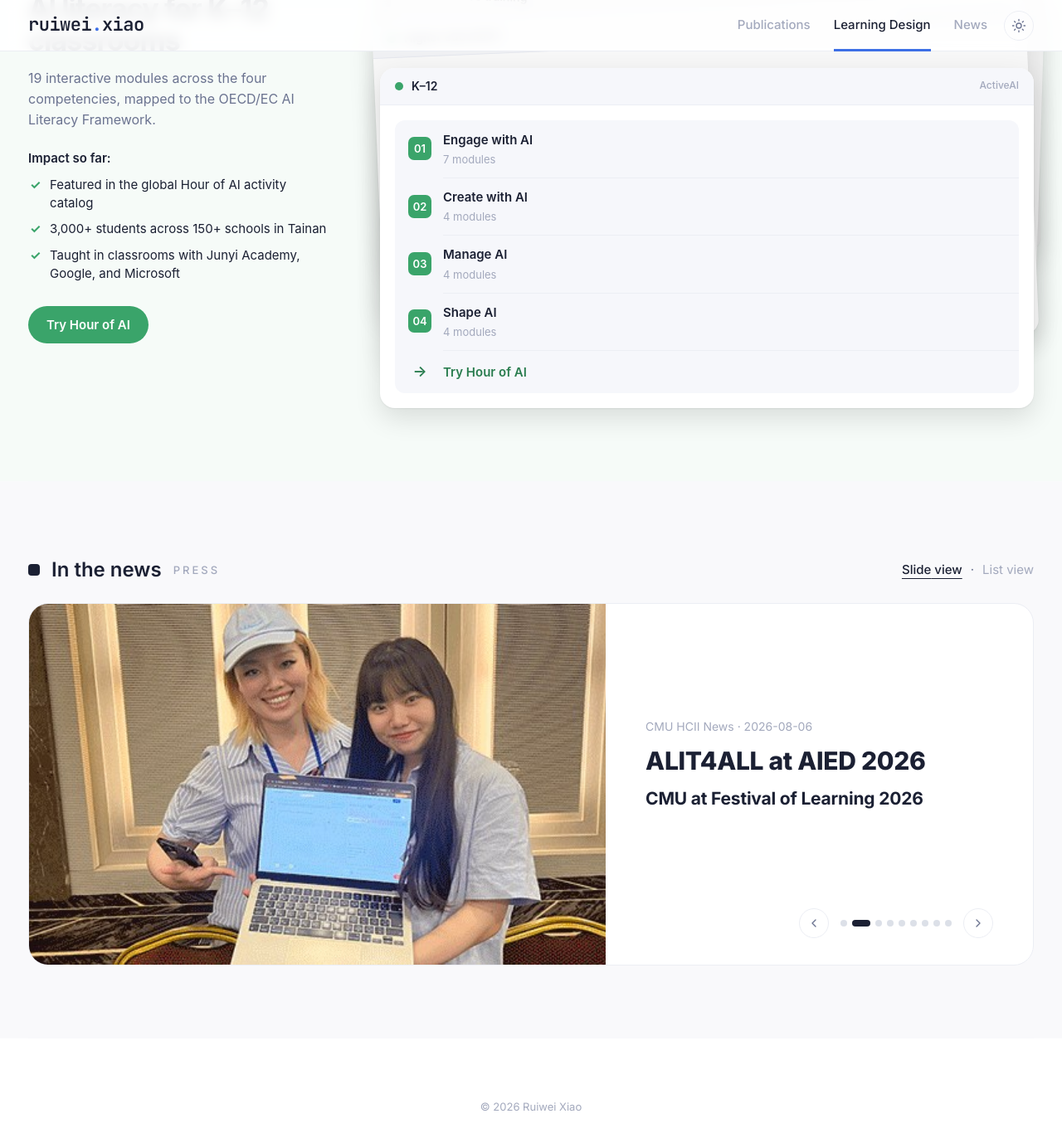
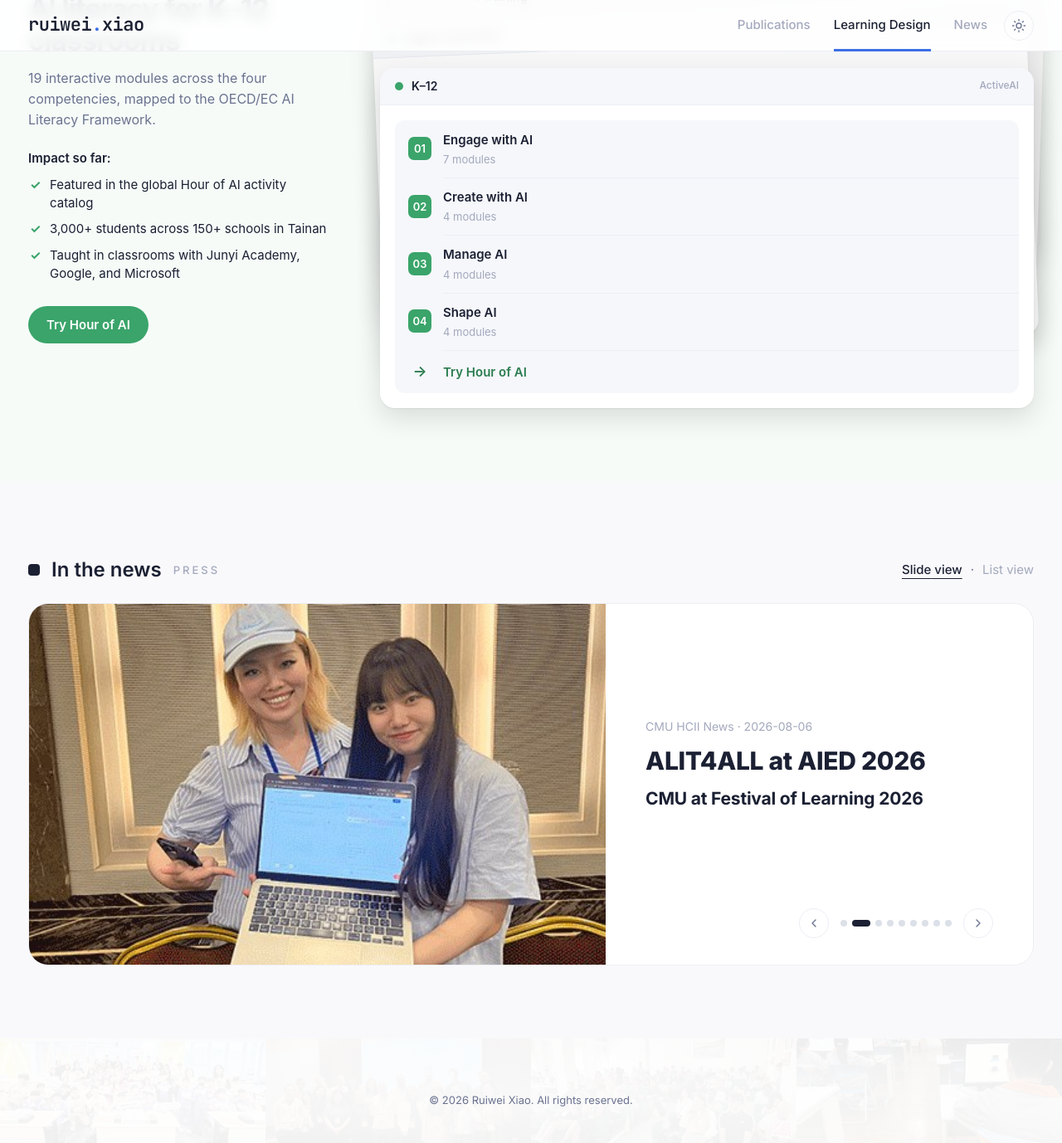
Before and after one commit to ruiwei-xiao/ruiwei-xiao.github.io, a Jekyll site: the page built from index.html, in a window 1280 px wide and 1400 px high, scrolled down 2935 px. Shown: the top 1378 px of the window at 83% size. Built offline with Jekyll 4.4.1, drawn with Linux system fonts in a browser that asks for light colours.

Commit message:
Give footer the hero photo wall and add All rights reserved
Co-Authored-By: Claude Opus 5.5 <noreply@anthropic.com>

```diff
--- a/_layouts/default.html
+++ b/_layouts/default.html
@@ -55,7 +55,16 @@
   <script>try { if (sessionStorage.getItem('uc-peek')) document.documentElement.classList.add('uc-off'); } catch (e) {}</script>
   {% endif %}
 
-  <footer>© {{ site.time | date: '%Y' }} Ruiwei Xiao</footer>
+  <!-- 页脚：和首屏一样的照片墙 + 蒙版（这里排成一行） -->
+  <footer>
+    <div class="hero-wall foot-wall" aria-hidden="true">
+      <img src="{{ '/assets/img/wall/hour-of-ai.jpg' | relative_url }}" alt="" loading="lazy">
+      <img src="{{ '/assets/img/wall/alit4all-group.jpg' | relative_url }}" alt="" loading="lazy">
+      <img src="{{ '/assets/img/wall/aied-talk.jpg' | relative_url }}" alt="" loading="lazy">
+      <img src="{{ '/assets/img/wall/classroom.jpg' | relative_url }}" alt="" loading="lazy">
+    </div>
+    © {{ site.time | date: '%Y' }} Ruiwei Xiao. All rights reserved.
+  </footer>
 
   <script src="{{ '/assets/js/site.js' | relative_url }}?v={{ site.time | date: '%s' }}"></script>
 </body>
--- a/assets/css/style.css
+++ b/assets/css/style.css
@@ -400,7 +400,8 @@ a.row:hover .row-title { text-decoration: underline; text-underline-offset: 3px;
 .page-head .seg button { padding: 12px 26px; font-size: 15px; }
 .no-results { text-align: center; color: var(--faint); margin-top: 48px; }
 
-footer { text-align: center; color: var(--faint); font-size: 13px; padding: 72px 0 48px; }
+footer { position: relative; isolation: isolate; overflow: hidden; text-align: center; color: var(--muted); font-size: 13px; padding: 64px 24px; }
+.foot-wall { grid-template-columns: repeat(4, 1fr); grid-template-rows: 1fr; }   /* 页脚照片墙：四张排一行 */
 
 /* ---------- 窄屏：边栏和简介上下叠放，边栏居中 ---------- */
 @media (max-width: 960px) {
```
